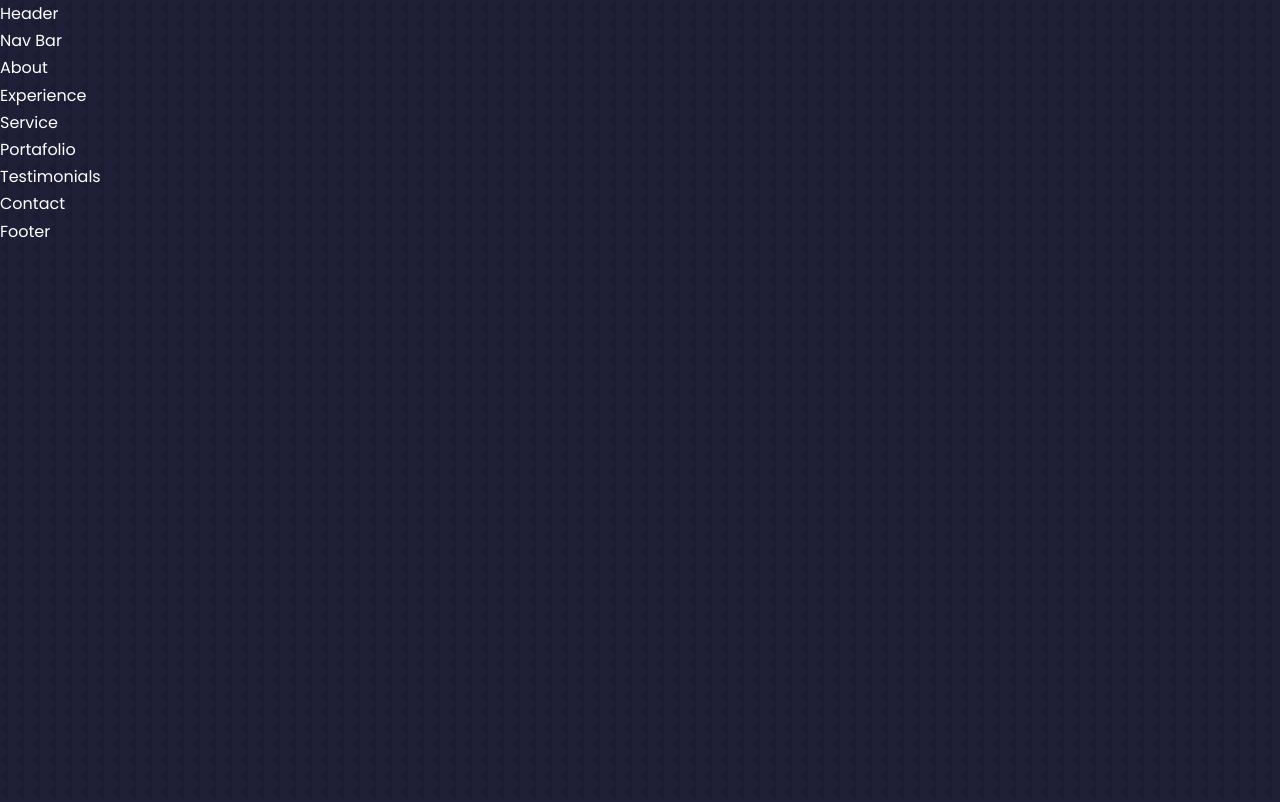
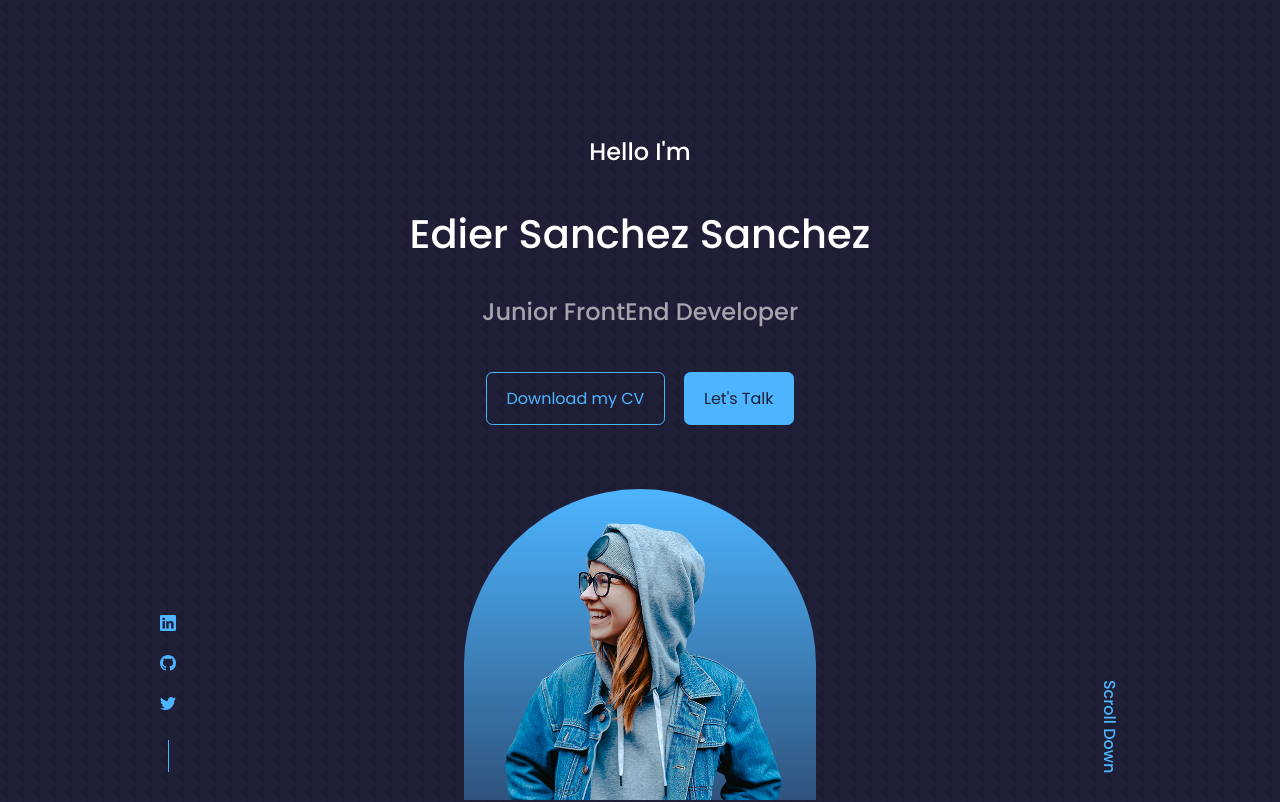
Before and after one commit to Annubis1709/my-react-portafolio-website, a React (Create React App) app: page / in a window 1280 px wide. Shown: the top 802 px of the page. Built offline with nearby package versions, Linux system fonts and the light colour scheme.

Commit message:
header, headerSocials and CurriculumVitate component is created. styles were added

```diff
--- a/package.json
+++ b/package.json
@@ -8,6 +8,7 @@
     "@testing-library/user-event": "^13.5.0",
     "react": "^18.2.0",
     "react-dom": "^18.2.0",
+    "react-icons": "^4.4.0",
     "react-scripts": "5.0.1",
     "web-vitals": "^2.1.4"
   },
--- /dev/null
+++ b/src/components/header/CurriculumVitate.jsx
@@ -0,0 +1,18 @@
+import React from 'react';
+import CV from '../../assets/CV Edier_SanzDEV.pdf';
+
+
+const CurriculumVitate = () => {
+    return (
+        <div className='curriculum'>
+            <a className='btn' href={CV} download target="_blank" rel="noopener noreferrer">
+                Download my CV
+            </a>
+            <a className='btn btn-primary' href="#contact" target="_blank" rel="noopener noreferrer">
+                Let's Talk
+            </a>
+        </div>
+    );
+};
+
+export default CurriculumVitate;
--- a/src/components/header/Header.jsx
+++ b/src/components/header/Header.jsx
@@ -1,11 +1,26 @@
 import React from 'react';
 import './header.css';
+import CurriculumVitate from "./CurriculumVitate";
+import ME from '../../assets/me.png';
+import HeaderSocials from "./HeaderSocials";
 
 const Header = () => {
     return (
-        <div>
-            Header
-        </div>
+        <header>
+            <div className=" container header-container">
+                <h2>Hello I'm</h2>
+                <h1>Edier Sanchez Sanchez</h1>
+                <h2 className="text-light">Junior FrontEnd Developer</h2>
+                <CurriculumVitate />
+                <HeaderSocials />
+                <div className='me'>
+                    <img src={ ME } alt="me" />
+                </div>
+                <a className='scroll-down' href="#contact" target="_blank" rel="noopener noreferrer">
+                    Scroll Down
+                </a>
+            </div>
+        </header>
     );
 };
 
--- /dev/null
+++ b/src/components/header/HeaderSocials.jsx
@@ -0,0 +1,14 @@
+import React from 'react';
+import { BsLinkedin, BsGithub, BsTwitter } from 'react-icons/bs';
+
+const HeaderSocials = () => {
+    return (
+        <div className='header-socials'>
+            <a href='https://www.linkedin.com/in/edier-sanchez-sanchez' target="_blank" rel="noopener noreferrer"><BsLinkedin /></a>
+            <a href='https://github.com/Annubis1709' target="_blank" rel="noopener noreferrer"><BsGithub /></a>
+            <a href='https://twitter.com/edier_sanz' target="_blank" rel="noopener noreferrer"><BsTwitter /></a>
+        </div>
+    );
+};
+
+export default HeaderSocials;
--- a/src/components/header/header.css
+++ b/src/components/header/header.css
@@ -0,0 +1,79 @@
+header {
+    height: 100vh;
+    padding-top: 7rem;
+    overflow: hidden;
+}
+.header-container {
+    text-align: center;
+    position: relative;
+    height: 100%;
+}
+
+/* --->> CURRICULUM <<--- */
+.curriculum {
+    margin-top: 2.5rem;
+    display: flex;
+    justify-content: center;
+    align-items: center;
+    gap: 1.2rem;
+}
+
+/* --->> HEADER SOCIALS <<--- */
+.header-socials {
+    display: flex;
+    align-items: center;
+    flex-direction: column;
+    gap: 0.8rem;
+    position: absolute;
+    left: 0;
+    bottom: 3rem;
+}
+.header-socials::after {
+    content: "";
+    display: block;
+    width: 1px;
+    height: 2rem;
+    background: var(--color-primary);
+    margin-top: 0.5rem;
+}
+
+/* --->> ME <<--- */
+.me {
+    position: absolute;
+    overflow: hidden;
+    left: calc(50% - 11rem);
+    width: 22rem;
+    height: 30rem;
+    margin-top: 4rem;
+    padding: 2rem;
+    background: linear-gradient(var(--color-primary), var(--color-bg));
+    border-radius: 12rem 12rem 0 0;
+}
+
+/* --->> SCROLL DOWN <<--- */
+.scroll-down {
+    position: absolute;
+    bottom: 5rem;
+    right: -2.3rem;
+    transform: rotate(90deg);
+    cursor: pointer;
+    font-size: var(--medium-text);
+    font-weight: var(--medium-weight);
+}
+
+/* --->> MEDIA QUERIES  (MEDIUM DEVICES) <<--- */
+@media (max-width: 1024px) {
+    header {
+        height: 100vh;
+    }
+}
+
+/* --->> MEDIA QUERIES  (SMALL DEVICES) <<--- */
+@media (max-width: 600px) {
+    header {
+        height: 100vh;
+    }
+    .header-socials, .scroll-down {
+        display: none;
+    }
+}
```
Also changed, not shown: 2 other files (tests, documents, lock files or other folders).
